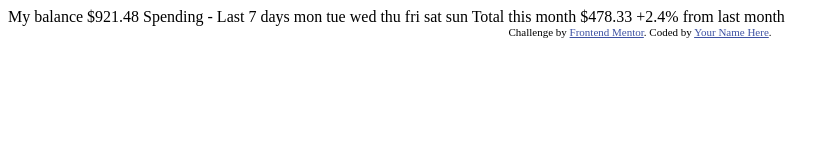
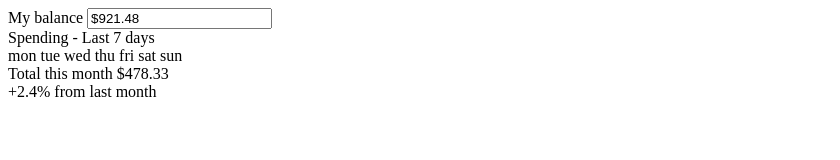
Before and after one commit to AidenNateLuk/expenses-chart-component-main, a plain HTML site: page index.html in a window 1280 px wide. Shown: the whole page, without its empty margins (0-840 px from the left). Drawn offline with Linux system fonts and the light colour scheme.

Commit message:
html setup

```diff
--- a/index.html
+++ b/index.html
@@ -1,43 +1,47 @@
 <!DOCTYPE html>
 <html lang="en">
   <head>
-  <meta charset="UTF-8">
-  <meta name="viewport" content="width=device-width, initial-scale=1.0"> <!-- displays site properly based on user's device -->
+    <meta charset="UTF-8" />
+    <meta name="viewport" content="width=device-width, initial-scale=1.0" />
+    <!-- displays site properly based on user's device -->
 
-  <link rel="icon" type="image/png" sizes="32x32" href="./images/favicon-32x32.png">
+    <link
+      rel="icon"
+      type="image/png"
+      sizes="32x32"
+      href="./images/favicon-32x32.png"
+    />
 
     <title>Frontend Mentor | Expenses chart component</title>
 
     <!-- Feel free to remove these styles or customise in your own stylesheet 👍 -->
     <style>
-    .attribution { font-size: 11px; text-align: center; }
-    .attribution a { color: hsl(228, 45%, 44%); }
+      .attribution {
+        font-size: 11px;
+        text-align: center;
+      }
+      .attribution a {
+        color: hsl(228, 45%, 44%);
+      }
     </style>
   </head>
   <body>
-
-  My balance
-  $921.48
-
-  Spending - Last 7 days
-
-  mon
-  tue
-  wed
-  thu
-  fri
-  sat
-  sun
-
-  Total this month
-  $478.33
-
-  +2.4%
-  from last month
-
-  <div class="attribution">
-    Challenge by <a href="https://www.frontendmentor.io?ref=challenge" target="_blank">Frontend Mentor</a>.
-    Coded by <a href="#">Your Name Here</a>.
+    <div class="container">
+      <div class="my__balance">
+        <label for="balance__input"> My balance </label>
+        <input readonly value="$921.48" />
+      </div>
+      <div class="chart">
+        <div class="chart__title">Spending - Last 7 days</div>
+        <div class="graph">
+          <div class="graph__image"></div>
+          <div class="graph__text">mon tue wed thu fri sat sun</div>
+        </div>
+      </div>
+      <div class="total">
+        <div class="this__month">Total this month $478.33</div>
+        <div class="last__month">+2.4% from last month</div>
+      </div>
     </div>
   </body>
 </html>
```
Lines whose indentation alone changed are shown as unchanged.
